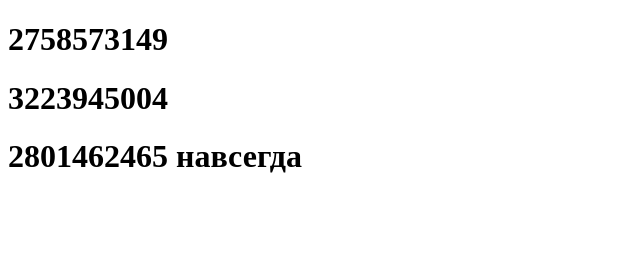
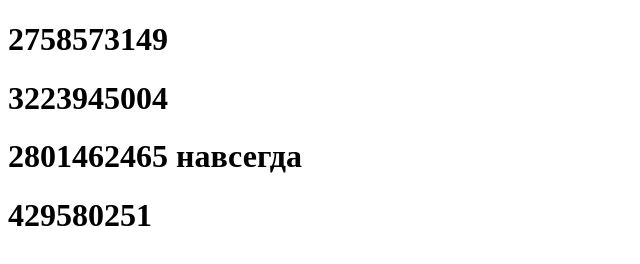
Before and after one commit to kyrimetyshmal/takmnogosneganabloke, a plain HTML site: page index.html in a window 1280 px wide. Shown: the whole page, without its empty margins (0-640 px from the left). Drawn offline with Linux system fonts and the light colour scheme.

Commit message:
Update index.html

```diff
--- a/index.html
+++ b/index.html
@@ -9,5 +9,6 @@
   <h1>2758573149<h1>
   <h1>3223945004<h1>
   <h1>2801462465 навсегда<h1>
+  <h1>429580251<h1>
 </body>
 </html>
```
